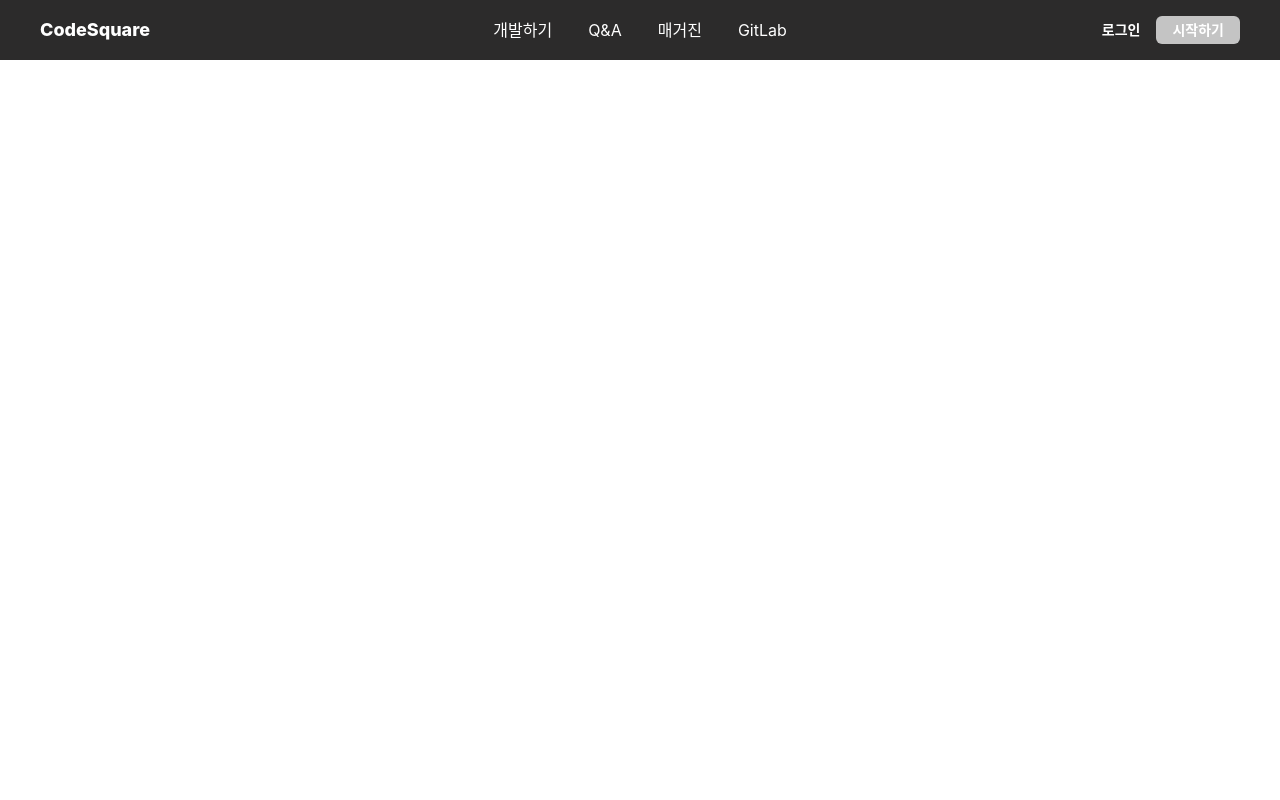
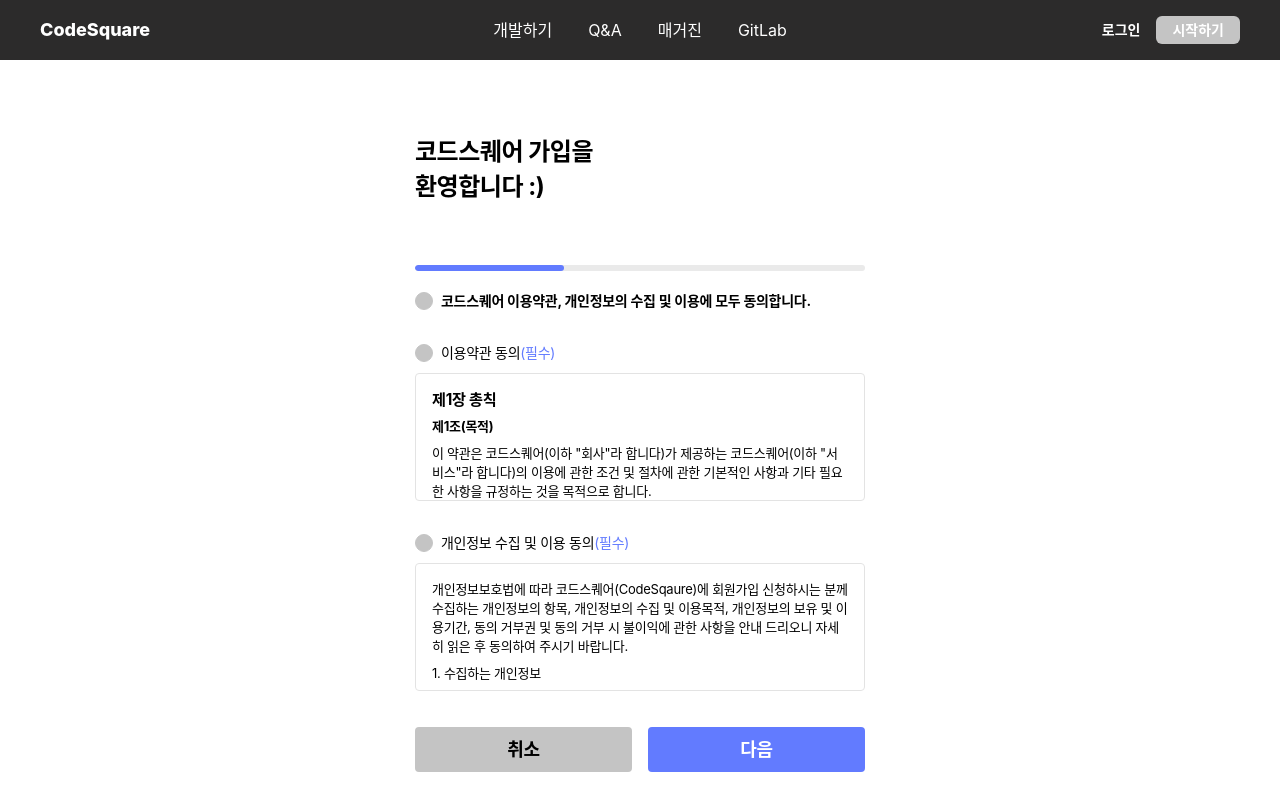
Before and after one commit to osamhack2020/WEB_CodeSquare_AmongUs, a React (Create React App) app in the folder frontend/: page /register in a window 1280 px wide. Built offline with nearby package versions, Linux system fonts and the light colour scheme.

Commit message:
회원가입 관련 컴포넌트 추가 (#2)
 - 약관 동의 프로토타입 구현

```diff
--- a/frontend/src/App.tsx
+++ b/frontend/src/App.tsx
@@ -5,6 +5,7 @@
 import { Header } from "./components/base/Header";
 import { Button } from "./components/common/Button";
 import { LoginContainer } from "./containers/auth/LoginContainer";
+import { RegisterContainer } from "./containers/auth/RegisterContainer";
 import apiClient from "./lib/api/apiClient";
 
 const test = () => apiClient.get("/authorized");
@@ -34,6 +35,13 @@
             `}
           />
         </Route>
+        <Route path="/register">
+          <RegisterContainer
+            css={css`
+              margin: 0 auto;
+            `}
+          />
+        </Route>
       </div>
     </div>
   );
--- /dev/null
+++ b/frontend/src/components/auth/RegisterForm.tsx
@@ -0,0 +1,238 @@
+/** @jsx jsx */
+import { css, jsx } from "@emotion/core";
+import styled from "@emotion/styled";
+import { useCallback, useState } from "react";
+import { Button } from "../common/Button";
+import { RadioButton } from "../common/RadioButton";
+import { Progress } from "../common/Progress";
+
+interface Terms {
+  service: boolean;
+  privacy: boolean;
+}
+
+const RegisterFormBlock = styled.div`
+  display: flex;
+  flex-direction: column;
+  width: 450px;
+`;
+
+const TextBox = styled.div`
+  border: 1px solid #e3e3e3;
+  box-sizing: border-box;
+  border-radius: 4px;
+  padding: 16px;
+  overflow-y: scroll;
+`;
+
+export interface RegisterFormProps {
+  onCancel: () => void;
+  onSubmit: () => void;
+}
+
+export const RegisterForm: React.FC<RegisterFormProps> = ({
+  onCancel,
+  onSubmit,
+  ...props
+}) => {
+  const [terms, setTerms] = useState<Terms>({ service: false, privacy: false });
+  const handleAgreeAll = useCallback(() => {
+    setTerms((terms) => {
+      if (terms.privacy && terms.service) {
+        return { privacy: false, service: false };
+      }
+      return { privacy: true, service: true };
+    });
+  }, [setTerms]);
+  const handleAgreeService = useCallback(() => {
+    setTerms((terms) => ({ ...terms, service: !terms.service }));
+  }, [setTerms]);
+  const handleAgreePrivacy = useCallback(() => {
+    setTerms((terms) => ({ ...terms, privacy: !terms.privacy }));
+  }, [setTerms]);
+
+  return (
+    <RegisterFormBlock {...props}>
+      <div
+        css={css`
+          text-align: left;
+          font-size: 24px;
+          font-style: normal;
+          font-weight: 700;
+          line-height: 35px;
+          letter-spacing: -0.02em;
+
+          padding-top: 74px;
+          padding-bottom: 53px;
+
+          user-select: none;
+        `}
+      >
+        <div>
+          코드스퀘어 가입을
+          <br />
+          환영합니다 :)
+        </div>
+      </div>
+      <Progress percent={33} />
+      <RadioButton
+        checked={terms.privacy && terms.service}
+        onClick={handleAgreeAll}
+        css={css`
+          padding-top: 16px;
+          font-size: 14px;
+          font-style: normal;
+          font-weight: 700;
+          line-height: 20px;
+          letter-spacing: -0.02em;
+        `}
+      >
+        코드스퀘어 이용약관, 개인정보의 수집 및 이용에 모두 동의합니다.
+      </RadioButton>
+      <div
+        css={css`
+          padding-top: 32px;
+        `}
+      >
+        <RadioButton
+          checked={terms.service}
+          onClick={handleAgreeService}
+          css={css`
+            font-size: 14px;
+            font-style: normal;
+            font-weight: 400;
+            line-height: 20px;
+            letter-spacing: -0.02em;
+          `}
+        >
+          <div>이용약관 동의</div>
+          <div
+            css={css`
+              color: #627bff;
+            `}
+          >
+            (필수)
+          </div>
+        </RadioButton>
+        <TextBox
+          css={css`
+            margin-top: 10px;
+            height: 128px;
+            font-size: 13px;
+            font-style: normal;
+            font-weight: 400;
+            line-height: 19px;
+            letter-spacing: -0.02em;
+            text-align: left;
+          `}
+        >
+          <h3>제1장 총칙</h3>
+          <h4>제1조(목적)</h4>
+          <p>
+            이 약관은 코드스퀘어(이하 "회사"라 합니다)가 제공하는
+            코드스퀘어(이하 "서비스"라 합니다)의 이용에 관한 조건 및 절차에 관한
+            기본적인 사항과 기타 필요한 사항을 규정하는 것을 목적으로 합니다.
+          </p>
+        </TextBox>
+      </div>
+      <div
+        css={css`
+          padding-top: 32px;
+        `}
+      >
+        <RadioButton
+          checked={terms.privacy}
+          onClick={handleAgreePrivacy}
+          css={css`
+            font-size: 14px;
+            font-style: normal;
+            font-weight: 400;
+            line-height: 20px;
+            letter-spacing: -0.02em;
+          `}
+        >
+          <div>개인정보 수집 및 이용 동의</div>
+          <div
+            css={css`
+              color: #627bff;
+            `}
+          >
+            (필수)
+          </div>
+        </RadioButton>
+        <TextBox
+          css={css`
+            margin-top: 10px;
+            height: 128px;
+            font-size: 13px;
+            font-style: normal;
+            font-weight: 400;
+            line-height: 19px;
+            letter-spacing: -0.02em;
+            text-align: left;
+          `}
+        >
+          <p>
+            개인정보보호법에 따라 코드스퀘어(CodeSqaure)에 회원가입 신청하시는
+            분께 수집하는 개인정보의 항목, 개인정보의 수집 및 이용목적,
+            개인정보의 보유 및 이용기간, 동의 거부권 및 동의 거부 시 불이익에
+            관한 사항을 안내 드리오니 자세히 읽은 후 동의하여 주시기 바랍니다.
+          </p>
+          <p>1. 수집하는 개인정보</p>
+        </TextBox>
+      </div>
+      <div
+        css={css`
+          display: flex;
+          margin-top: 36px;
+        `}
+      >
+        <Button
+          onClick={onCancel}
+          css={css`
+            background: #c4c4c4;
+            color: black;
+            border-radius: 4px;
+            width: 100%;
+            height: 45px;
+            margin-right: 16px;
+          `}
+        >
+          <div
+            css={css`
+              font-size: 18px;
+              font-style: normal;
+              font-weight: 600;
+              line-height: 26px;
+              letter-spacing: -0.02em;
+              text-align: center;
+            `}
+          >
+            취소
+          </div>
+        </Button>
+        <Button
+          onClick={onSubmit}
+          css={css`
+            border-radius: 4px;
+            height: 45px;
+            width: 100%;
+          `}
+        >
+          <div
+            css={css`
+              font-size: 18px;
+              font-style: normal;
+              font-weight: 600;
+              line-height: 26px;
+              letter-spacing: -0.02em;
+              text-align: center;
+            `}
+          >
+            다음
+          </div>
+        </Button>
+      </div>
+    </RegisterFormBlock>
+  );
+};
--- /dev/null
+++ b/frontend/src/containers/auth/RegisterContainer.tsx
@@ -0,0 +1,20 @@
+/** @jsx jsx */
+import { jsx } from "@emotion/core";
+import { useCallback } from "react";
+import { useHistory } from "react-router-dom";
+import { RegisterForm } from "../../components/auth/RegisterForm";
+
+export const RegisterContainer: React.FC = (props) => {
+  const history = useHistory();
+  const onCancel = useCallback(() => {
+    history.push("/");
+  }, [history]);
+  const onSubmit = useCallback(() => {}, []);
+  return (
+    <RegisterForm
+      onCancel={onCancel}
+      onSubmit={onSubmit}
+      {...props}
+    ></RegisterForm>
+  );
+};
```
